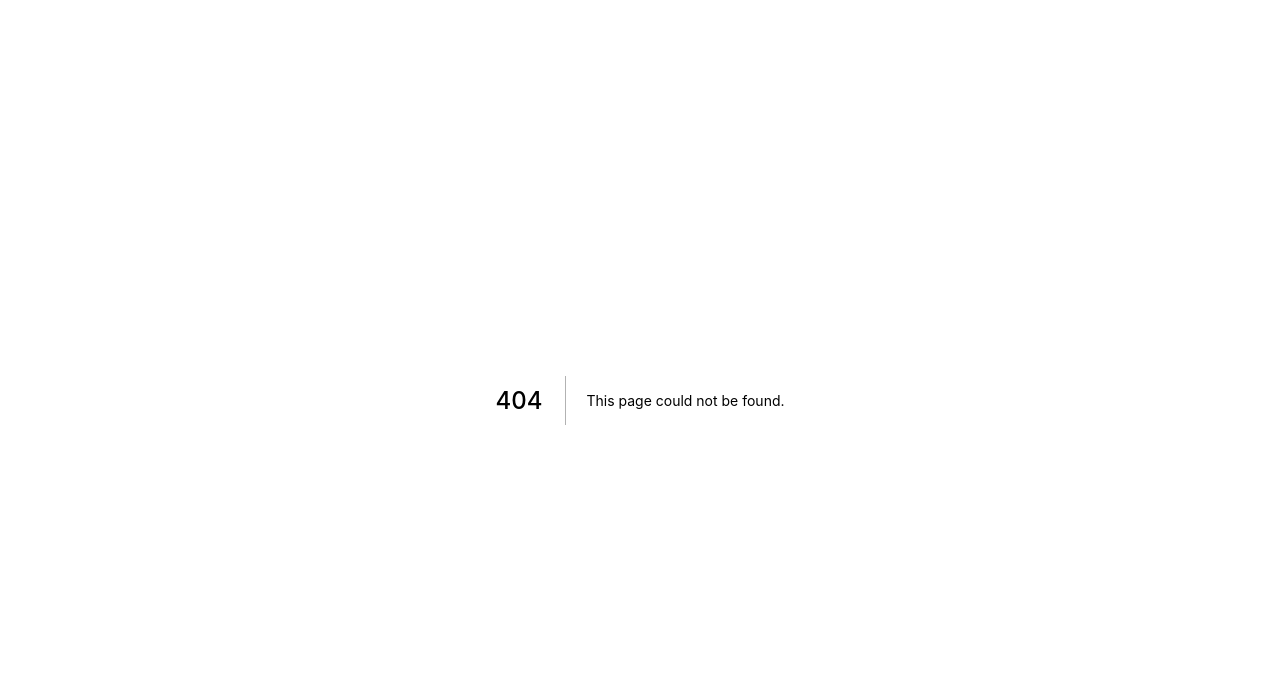
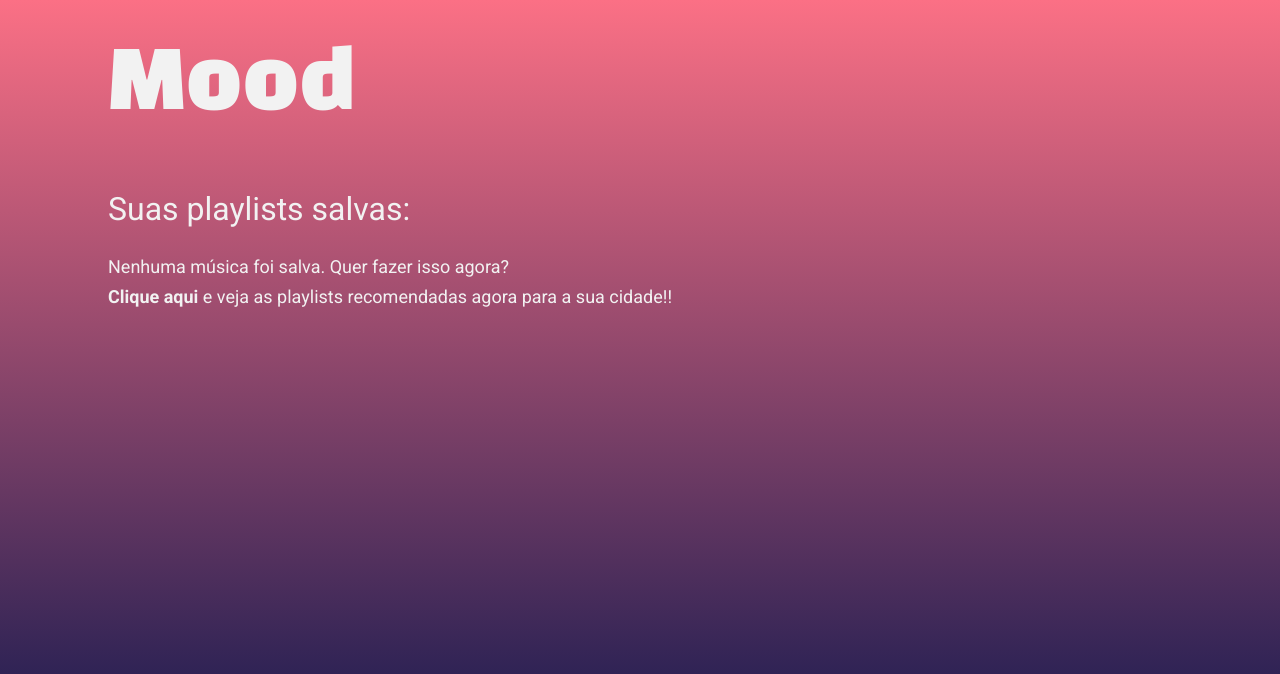
Before and after one commit to ricardoalves1/Mood, a Next.js app: page /saved in a window 1280 px wide. Before the commit this address had no page. Shown: the top 674 px of the page. Built offline with nearby package versions, Linux system fonts and the light colour scheme.

Commit message:
feat: saved songs list page

```diff
--- /dev/null
+++ b/src/pages/saved.js
@@ -0,0 +1,60 @@
+import Head from 'next/head'
+import Link from 'next/link'
+import { useEffect, useState } from 'react'
+
+import SavedSongs from 'components/SavedSongs'
+
+import { CardInfo, Header } from 'styles/pages/savedStyle'
+import { Container } from 'styles/base'
+
+export default function Saved() {
+  const [savedSongs, setSavedSongs] = useState([])
+
+  useEffect(() => {
+    setSavedSongs(JSON.parse(localStorage.getItem('songs')) || [])
+  }, [])
+
+  return (
+    <div>
+      <Head>
+        <title>Mood</title>
+        <meta name="description" content="Mood - Músicas Salvas" />
+      </Head>
+
+      <main>
+        <Container>
+          <Header>
+            <Link href="/">
+              <h1 className="title">Mood</h1>
+            </Link>
+
+            <div className="subtitle">Suas playlists salvas:</div>
+          </Header>
+
+          {!savedSongs.length && (
+            <CardInfo>
+              <p>Nenhuma música foi salva. Quer fazer isso agora?</p>
+              <p>
+                <a href="/weather">Clique aqui</a> e veja as playlists
+                recomendadas agora para a sua cidade!!
+              </p>
+            </CardInfo>
+          )}
+
+          {savedSongs.map((saved, index) => {
+            return (
+              <SavedSongs
+                key={index}
+                songs={saved.songs}
+                genre={saved.genre}
+                city={saved.city}
+                dateTime={saved.dateTime}
+                temperature={saved.temperature}
+              />
+            )
+          })}
+        </Container>
+      </main>
+    </div>
+  )
+}
```
